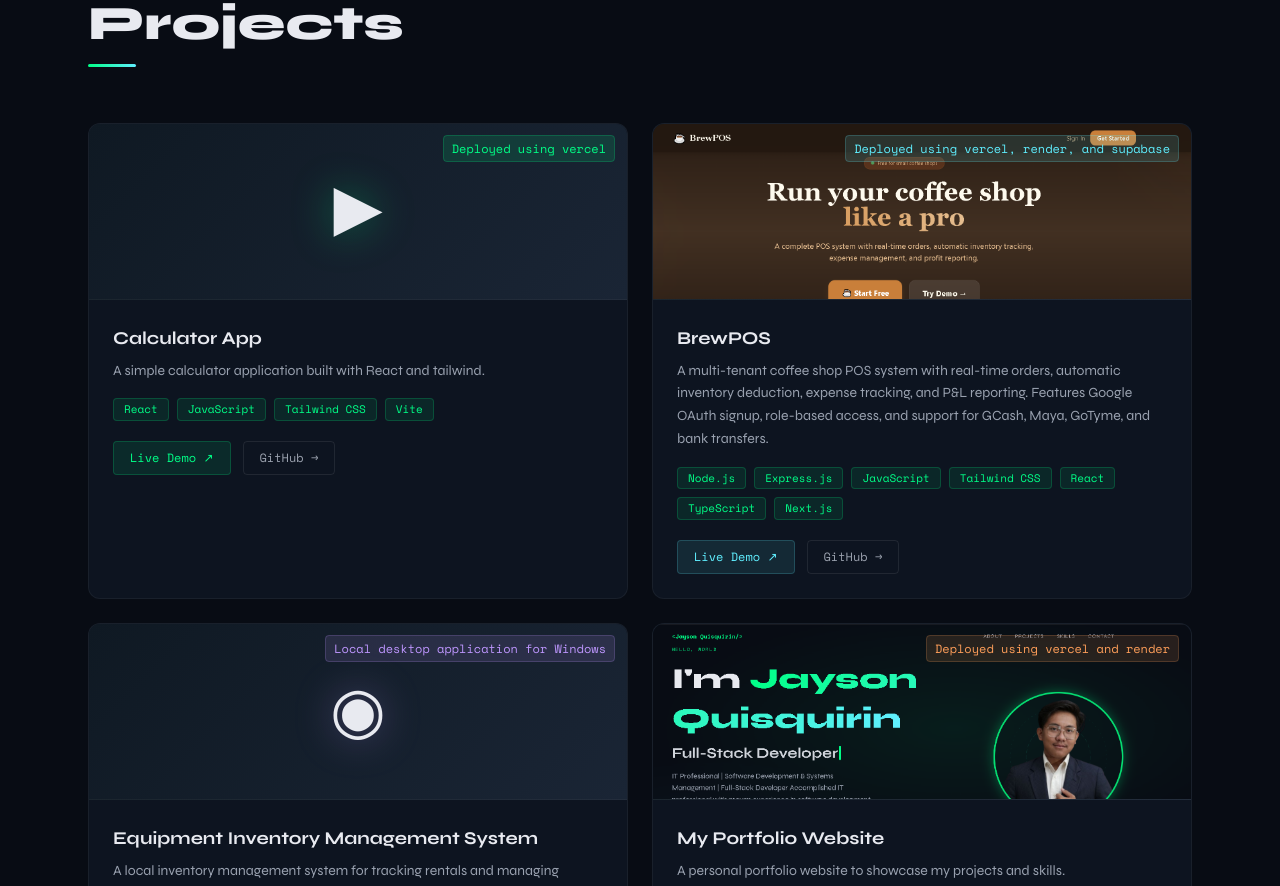
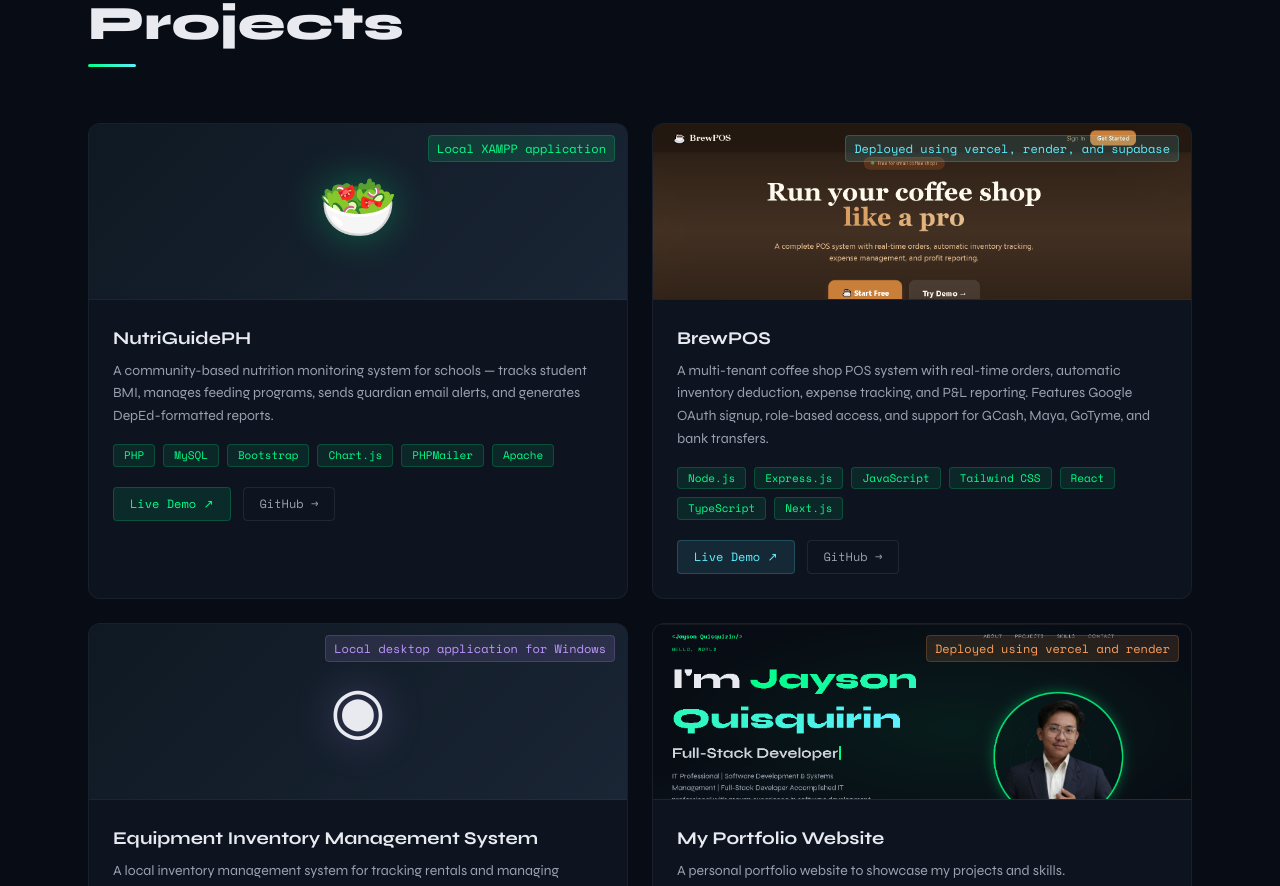
Before and after one commit to jaysonFullStackDev/My-PortFolio, a React (Vite) app: page / in a window 1280 px wide. Shown: the part 940-1826 px from the top of the page. Built offline with nearby package versions, Linux system fonts and the light colour scheme; no server answers.

Commit message:
Replace Calculator App with NutriGuidePH project

```diff
--- a/src/App.jsx
+++ b/src/App.jsx
@@ -4,13 +4,13 @@
 /* ── data ── */
 const projects = [
   {
-    title: "Calculator App",
-    desc: "A simple calculator application built with React and tailwind.",
-    tags: ["React", "JavaScript", "Tailwind CSS", "Vite"],
+    title: "NutriGuidePH",
+    desc: "A community-based nutrition monitoring system for schools — tracks student BMI, manages feeding programs, sends guardian email alerts, and generates DepEd-formatted reports.",
+    tags: ["PHP", "MySQL", "Bootstrap", "Chart.js", "PHPMailer", "Apache"],
     color: "#00ff87",
-    icon: "▶",
-    stat: "Deployed using vercel",
-    github: "https://github.com/jaysonFullStackDev/Calculator.git",
+    icon: "🥗",
+    stat: "Local XAMPP application",
+    github: "https://github.com/jaysonFullStackDev/NutriGuidePH.git",
   },
   {
     title: "BrewPOS",
```
